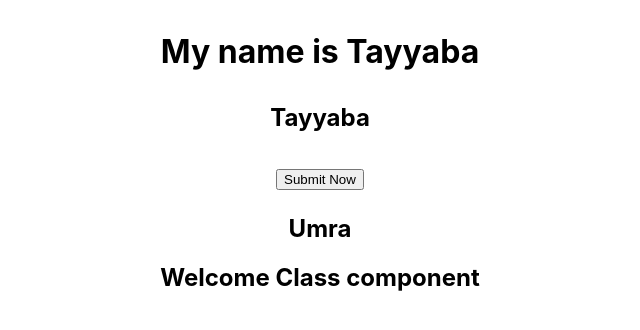
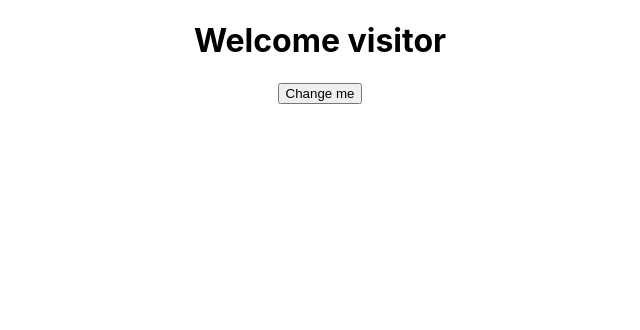
Before and after one commit to tayyaba-ali/React-practice, a React (Create React App) app: page / in a window 1280 px wide. Shown: the top 330 px of the page, without its empty margins (320-960 px from the left). Built offline with nearby package versions, Linux system fonts and the light colour scheme.

Commit message:
How to change state of component in class comp

```diff
--- a/src/App.js
+++ b/src/App.js
@@ -1,7 +1,8 @@
 // import logo from './logo.svg';
 import './App.css';
-import Greet from './components/Greet';
-import Welcome from './components/Welcome';
+import Message from './components/Message';
+// import Greet from './components/Greet';
+// import Welcome from './components/Welcome';
 // import Header from './components/Header';
 // import Hello from './components/WithoutJsx';
 
@@ -10,13 +11,14 @@
 		<div className='App'>
 			{/* The componet can be a tag also including opening and closing and in that tag what we will write will be the
 			default property of the props and then we can get that content in props.children */}
-			<Greet name='Tayyaba'>
+			{/* <Greet name='Tayyaba'>
 				<p>My name is Tayyaba</p>
 			</Greet>
 			<Greet name='Umra '>
 				<button>Submit Now</button>
 			</Greet>
-			<Welcome name='Class component' />
+			<Welcome name='Class component' /> */}
+			<Message />
 		</div>
 	);
 }
--- /dev/null
+++ b/src/components/Message.jsx
@@ -0,0 +1,24 @@
+import React, { Component } from 'react';
+// State in Class Component
+// As props are immutable so here a question arises how can we change the state of the component so now state comes in the picture
+export default class Message extends Component {
+	constructor() {
+		super();
+		this.state = {
+			message: 'Welcome visitor',
+		};
+	}
+	changemessage() {
+		this.setState({
+			message: 'I am changed',
+		});
+	}
+	render() {
+		return (
+			<div>
+				<h1>{this.state.message}</h1>
+				<button onClick={() => this.changemessage()}>Change me</button>
+			</div>
+		);
+	}
+}
```
